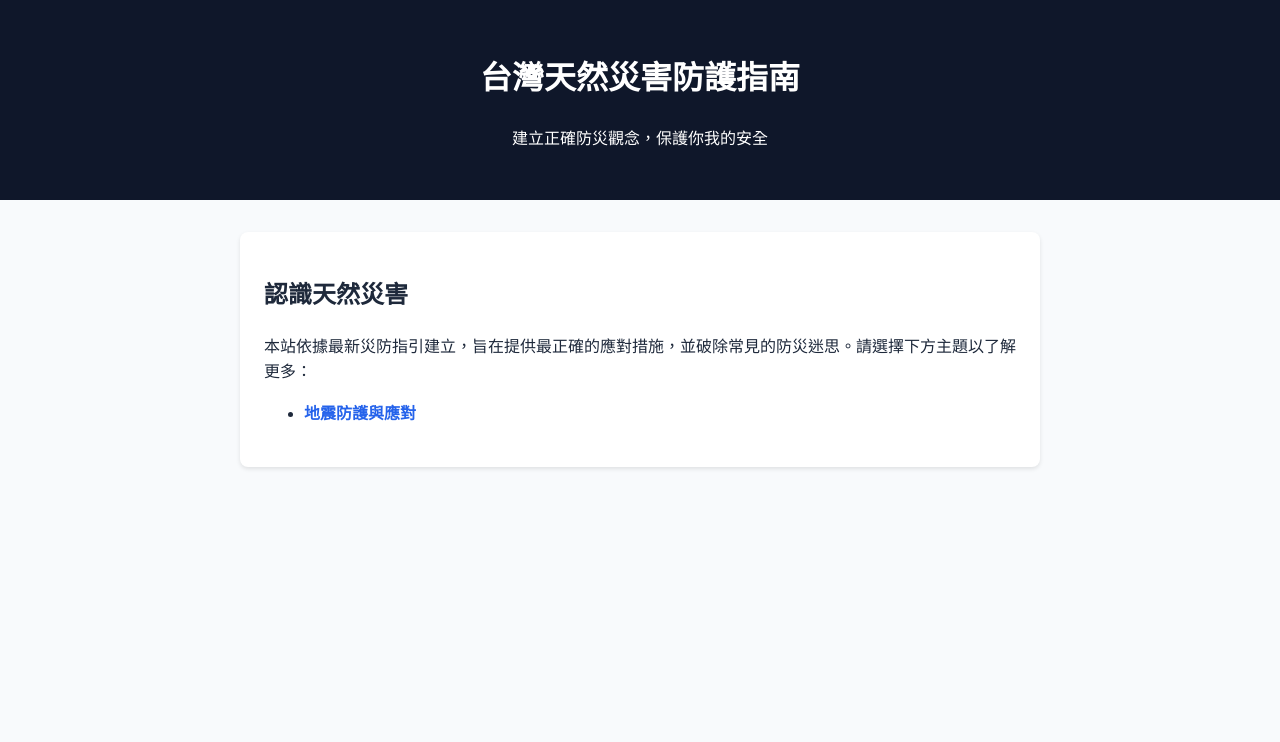
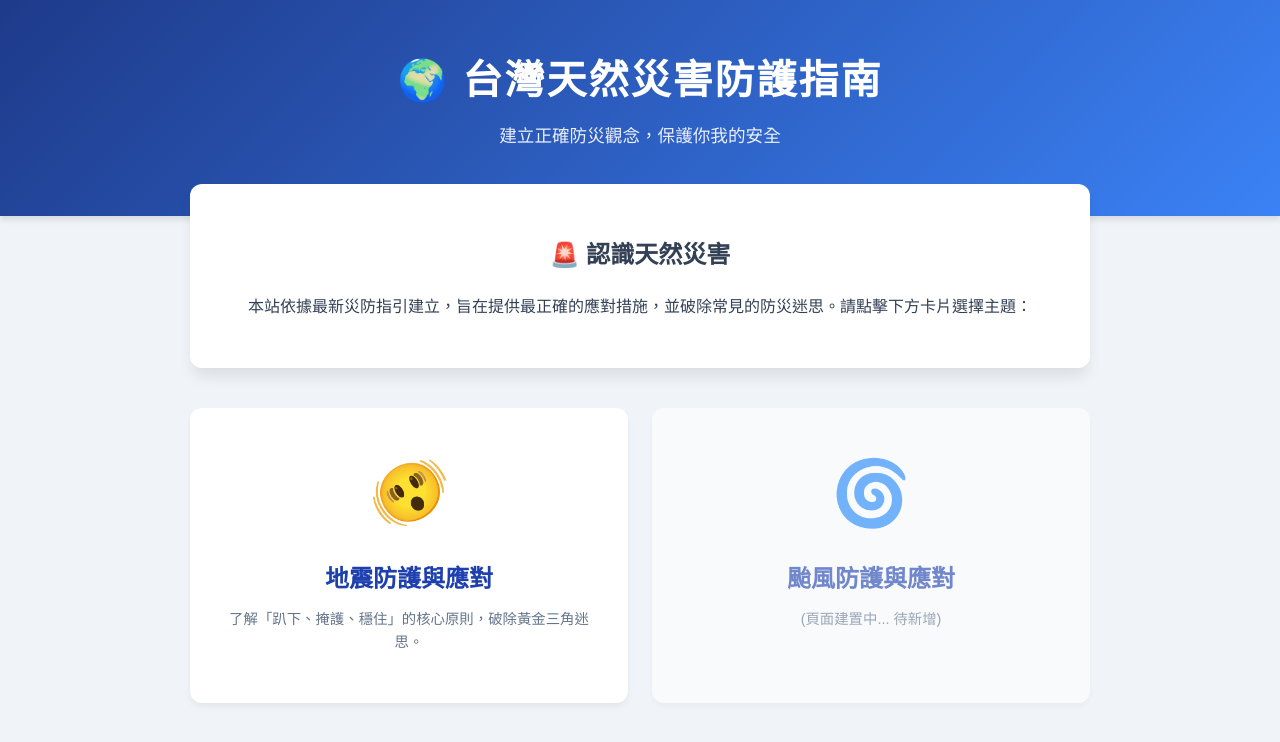
Before and after one commit to 109206032-stu/-, a plain HTML site: page index.html in a window 1280 px wide. Drawn offline with Linux system fonts and the light colour scheme.

Commit message:
index.html

```diff
--- a/index.html
+++ b/index.html
@@ -5,26 +5,47 @@
     <meta name="viewport" content="width=device-width, initial-scale=1.0">
     <title>台灣天然災害防護指南</title>
     <style>
-        body { font-family: 'Noto Sans TC', sans-serif; background-color: #f8fafc; color: #1e293b; line-height: 1.6; margin: 0; padding: 0; }
-        header { background-color: #0f172a; color: white; padding: 2rem; text-align: center; }
-        main { max-width: 800px; margin: 2rem auto; padding: 0 1rem; }
-        .card { background: white; padding: 1.5rem; border-radius: 8px; box-shadow: 0 2px 4px rgba(0,0,0,0.1); margin-bottom: 1.5rem; }
-        a { color: #2563eb; text-decoration: none; font-weight: bold; }
-        a:hover { text-decoration: underline; }
+        body { font-family: 'Noto Sans TC', sans-serif; background-color: #f0f4f8; color: #334155; line-height: 1.6; margin: 0; padding: 0; }
+        header { background: linear-gradient(135deg, #1e3a8a, #3b82f6); color: white; padding: 3rem 1rem; text-align: center; box-shadow: 0 4px 6px rgba(0,0,0,0.1); }
+        header h1 { margin: 0; font-size: 2.5rem; letter-spacing: 2px; }
+        header p { font-size: 1.1rem; opacity: 0.9; margin-top: 10px; }
+        main { max-width: 900px; margin: -2rem auto 2rem auto; padding: 0 1rem; }
+        .intro-card { background: white; padding: 2rem; border-radius: 12px; box-shadow: 0 10px 15px -3px rgba(0,0,0,0.1); text-align: center; margin-bottom: 2.5rem; position: relative; }
+        .grid { display: grid; grid-template-columns: repeat(auto-fit, minmax(280px, 1fr)); gap: 1.5rem; }
+        .disaster-card { background: white; padding: 2rem; border-radius: 12px; text-align: center; text-decoration: none; color: inherit; box-shadow: 0 4px 6px rgba(0,0,0,0.05); border: 2px solid transparent; transition: all 0.3s ease; }
+        .disaster-card:hover { transform: translateY(-5px); box-shadow: 0 10px 20px rgba(0,0,0,0.1); border-color: #3b82f6; }
+        .emoji-icon { font-size: 4rem; display: block; margin-bottom: 1rem; }
+        .disaster-card h3 { margin: 0; color: #1e40af; font-size: 1.5rem; }
+        .disaster-card p { color: #64748b; font-size: 0.9rem; margin-top: 10px; }
+        .disabled { opacity: 0.6; cursor: not-allowed; }
+        .disabled:hover { transform: none; border-color: transparent; box-shadow: 0 4px 6px rgba(0,0,0,0.05); }
     </style>
 </head>
 <body>
     <header>
-        <h1>台灣天然災害防護指南</h1>
+        <h1>🌍 台灣天然災害防護指南</h1>
         <p>建立正確防災觀念，保護你我的安全</p>
     </header>
     <main>
-        <div class="card">
-            <h2>認識天然災害</h2>
-            <p>本站依據最新災防指引建立，旨在提供最正確的應對措施，並破除常見的防災迷思。請選擇下方主題以了解更多：</p>
-            <ul>
-                <li><a href="pages/earthquake.html">地震防護與應對</a></li>
-            </ul>
+        <div class="intro-card">
+            <h2>🚨 認識天然災害</h2>
+            <p>本站依據最新災防指引建立，旨在提供最正確的應對措施，並破除常見的防災迷思。請點擊下方卡片選擇主題：</p>
+        </div>
+
+        <div class="grid">
+            <!-- 已經完成的地震頁面 -->
+            <a href="pages/earthquake.html" class="disaster-card">
+                <span class="emoji-icon">🫨</span>
+                <h3>地震防護與應對</h3>
+                <p>了解「趴下、掩護、穩住」的核心原則，破除黃金三角迷思。</p>
+            </a>
+
+            <!-- 故意放一個灰色的建置中頁面，展示未來可用 AGENTS.md 擴充的潛力 -->
+            <a href="#" class="disaster-card disabled" title="尚未建置">
+                <span class="emoji-icon">🌀</span>
+                <h3>颱風防護與應對</h3>
+                <p>(頁面建置中... 待新增)</p>
+            </a>
         </div>
     </main>
 </body>
```
